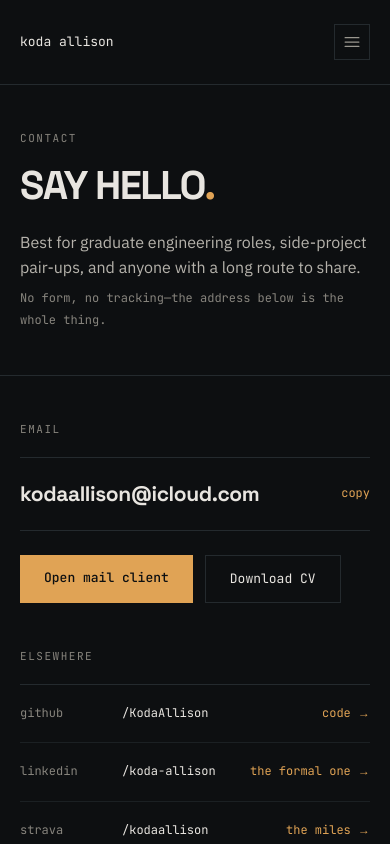
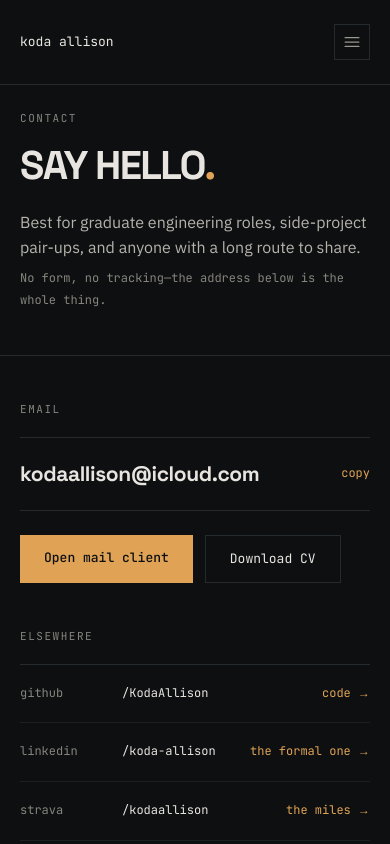
Before and after one commit to KodaAllison/portfolio-website, a Next.js app: page /contact in a window 390 px wide. Shown: the top 844 px of the page. Built offline with nearby package versions, Linux system fonts and the light colour scheme.

Commit message:
Tighten mobile page openings

```diff
--- a/src/app/components/Hero.jsx
+++ b/src/app/components/Hero.jsx
@@ -19,7 +19,7 @@ export default function Hero({ series, records }) {
        pushed down by mt-auto, which pins it when there is room and lets it rise
        when there is not. */
     <header className={`flex flex-col border-b border-line ${hasChart ? "md:min-h-[660px]" : ""}`}>
-      <div className="px-5 pt-[44px] md:px-[72px]">
+      <div className="px-5 pt-space-5 md:px-[72px] md:pt-[44px]">
         <HeroTrace series={series} records={records} />
       </div>
 
--- a/src/app/contact/page.js
+++ b/src/app/contact/page.js
@@ -16,7 +16,7 @@ export default function ContactPage() {
     <main className="min-h-screen">
       <Navbar />
 
-      <header className="border-b border-line px-5 pb-space-7 pt-space-7 md:px-[72px] md:pb-14 md:pt-28">
+      <header className="border-b border-line px-5 pb-space-7 pt-space-5 md:px-[72px] md:pb-14 md:pt-28">
         <p className="font-mono text-mono-xs uppercase tracking-[0.14em] text-ink-muted">Contact</p>
         <h1 className="mt-space-4 font-display text-display-l uppercase text-ink">
           Say hello<span className="text-accent">.</span>
--- a/src/app/projects/page.js
+++ b/src/app/projects/page.js
@@ -20,7 +20,7 @@ export default async function ProjectsPage() {
     <main className="min-h-screen">
       <Navbar />
 
-      <header className="border-b border-line px-5 pb-space-7 pt-space-7 md:px-[72px] md:pb-14 md:pt-28">
+      <header className="border-b border-line px-5 pb-space-7 pt-space-5 md:px-[72px] md:pb-14 md:pt-28">
         <div className={`grid gap-space-7 ${github ? "lg:grid-cols-[minmax(0,1fr)_minmax(360px,520px)] lg:items-end lg:gap-16" : ""}`}>
           <div>
             <p className="font-mono text-mono-xs uppercase tracking-[0.14em] text-ink-muted">Projects</p>
--- a/src/app/run/page.js
+++ b/src/app/run/page.js
@@ -61,7 +61,7 @@ export default async function RunPage() {
     <main className="min-h-screen">
       <Navbar />
 
-      <header className="border-b border-line px-5 pb-space-7 pt-space-7 md:px-[72px] md:pb-14 md:pt-28">
+      <header className="border-b border-line px-5 pb-space-7 pt-space-5 md:px-[72px] md:pb-14 md:pt-28">
         <p className={`font-mono text-mono-xs uppercase tracking-[0.14em] ${strava ? "text-accent" : "text-ink-muted"}`}>
           {strava ? "Running · live via Strava" : "Running"}
         </p>
```
